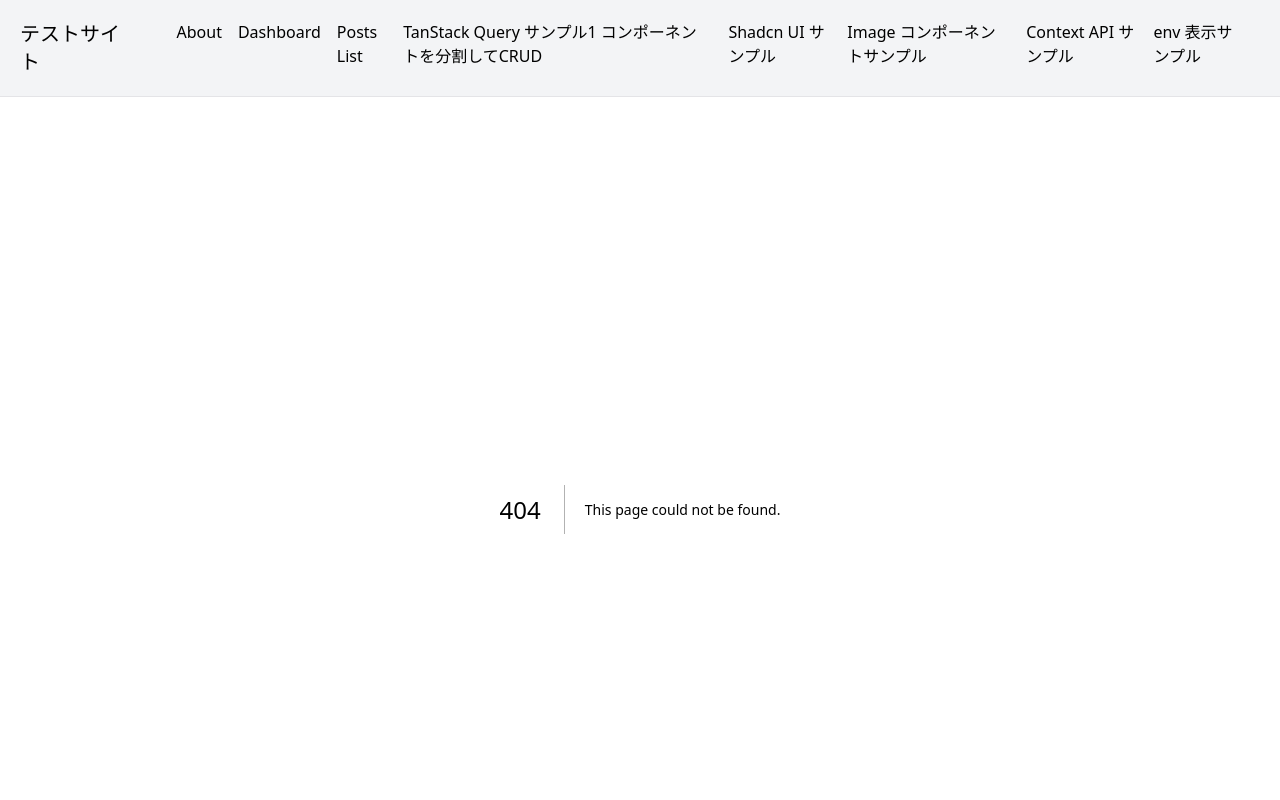
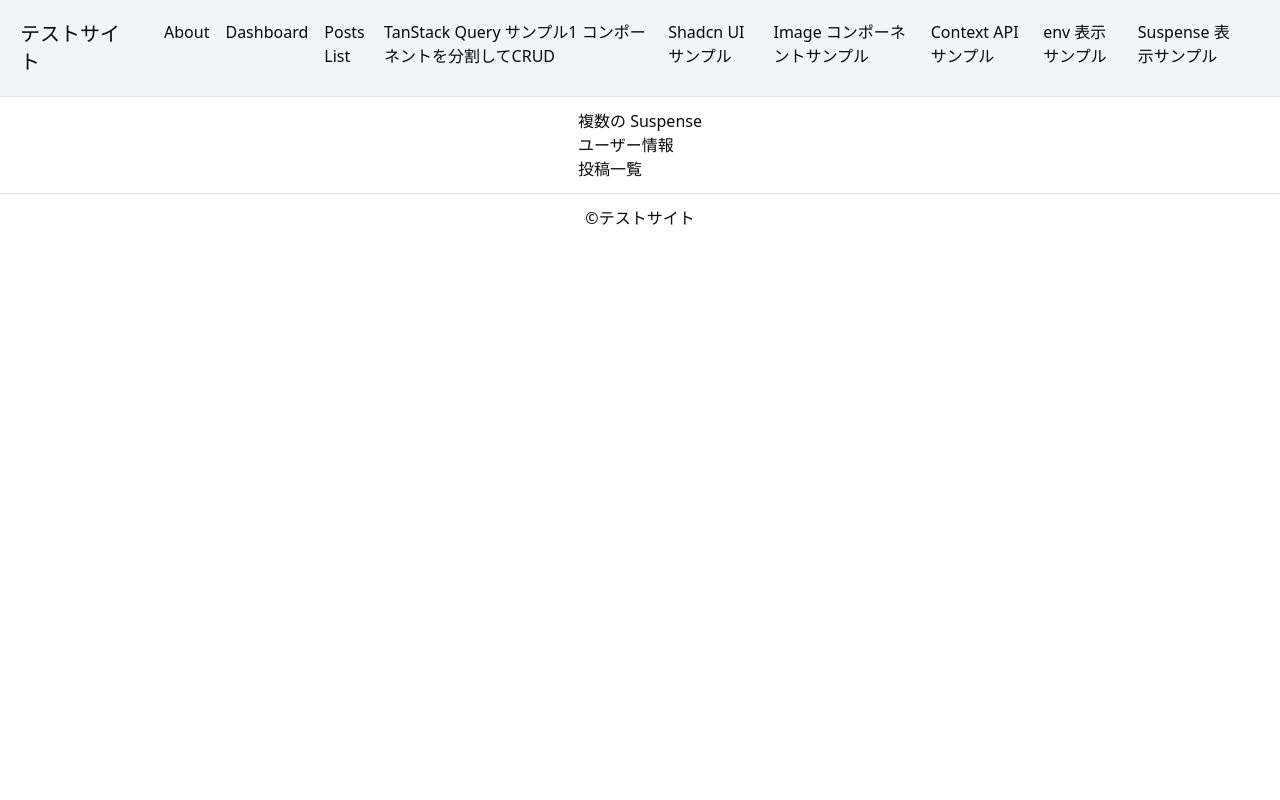
Before and after one commit to graphicocolo/mkvnf-nextjs, a Next.js app: page /samplesuspense in a window 1280 px wide. Before the commit this address had no page. Shown: the top 800 px of the page. Built offline with nearby package versions, Linux system fonts and the light colour scheme.

Commit message:
第12章: パフォーマンス最適化とSEO強化

```diff
--- a/src/app/layout.tsx
+++ b/src/app/layout.tsx
@@ -2,7 +2,7 @@ import Link from 'next/link';
 
 import { Toaster } from '@/components/ui/toaster';
 
-// import TanstackQueryProvider from '@/app/_libs/tanstackProvider';
+import TanstackQueryProvider from '@/app/_libs/tanstackProvider';
 import { ThemeProvider } from '@/app/context/ThemeContext';
 
 import type { Metadata } from 'next';
@@ -10,8 +10,12 @@ import type { Metadata } from 'next';
 import '@/app/globals.css';
 
 export const metadata: Metadata = {
-  title: '',
-  description: '',
+  // title: 'Test Site',
+  title: {
+    template: '%s | Test Site',
+    default: 'Home',
+  },
+  description: 'Home Page Layout',
 };
 
 const RootLayout = ({
@@ -22,7 +26,7 @@ const RootLayout = ({
   return (
     <ThemeProvider>
       <html lang="ja">
-        {/* <TanstackQueryProvider> */}
+        <TanstackQueryProvider>
           <body>
             <header className="border-b bg-gray-100">
               <div className="md:flex md:justify-between md:align-middle">
@@ -55,6 +59,9 @@ const RootLayout = ({
                     <li className="md:mr-4">
                       <Link href="/sampleenv">env 表示サンプル</Link>
                     </li>
+                    <li className="md:mr-4">
+                      <Link href="/samplesuspense"> Suspense 表示サンプル</Link>
+                    </li>
                   </ul>
                 </div>
               </div>
@@ -66,7 +73,7 @@ const RootLayout = ({
               <p className="border-t p-3 text-center">&copy;テストサイト</p>
             </footer>
           </body>
-        {/* </TanstackQueryProvider> */}
+        </TanstackQueryProvider>
       </html>
     </ThemeProvider>
   );
--- a/src/app/page.tsx
+++ b/src/app/page.tsx
@@ -1,4 +1,11 @@
 import { Test } from '@/app/_components/Test';
+
+import type { Metadata } from 'next';
+
+export const metadata: Metadata = {
+  title: 'Home',
+  description: 'Home page',
+};
 
 const HomePage = () => {
   return (
--- /dev/null
+++ b/src/app/samplesuspense/page.tsx
@@ -0,0 +1,91 @@
+// シンプルな例（クライアントコンポーネント）
+// 'use client';
+// import { Suspense, useState, useEffect } from 'react';
+
+// const SlowComponent = () => {
+//   const [data, setData] = useState<string | null>(null);
+
+//   useEffect(() => {
+//     setTimeout(() => setData('データ取得完了！'), 2000);
+//   }, []);
+
+//   return <p>{data || 'Loading...'}</p>;
+// };
+
+// const SamplesuspensePage = () => {
+//   return (
+//     <div>
+//       <h1>Suspense の基本</h1>
+//       <Suspense fallback={<p>Loading...</p>}>
+//         <SlowComponent />
+//       </Suspense>
+//     </div>
+//   );
+// };
+
+// export default SamplesuspensePage;
+
+// 例: サーバーコンポーネントでデータ取得
+// import { Suspense } from 'react';
+
+// const fetchData = async () => {
+//   await new Promise((resolve) => setTimeout(resolve, 2000));
+//   return 'サーバーからのデータ';
+// };
+
+// const DataComponent = async () => {
+//   const data = await fetchData();
+//   return <p>{data}</p>;
+// };
+
+// const SamplesuspensePage = () => {
+//   return (
+//     <div>
+//       <h1>サーバーコンポーネントの Suspense</h1>
+//       <Suspense fallback={<p>Loading server data...</p>}>
+//         <DataComponent />
+//       </Suspense>
+//     </div>
+//   );
+// };
+
+// export default SamplesuspensePage;
+
+// 例: 複数のデータ取得コンポーネント
+import { Suspense } from 'react';
+
+const fetchUser = async () => {
+  await new Promise((resolve) => setTimeout(resolve, 2000));
+  return 'ユーザー情報';
+};
+
+const fetchPosts = async () => {
+  await new Promise((resolve) => setTimeout(resolve, 3000));
+  return '投稿一覧';
+};
+
+const UserComponent = async () => {
+  const user = await fetchUser();
+  return <p>{user}</p>;
+};
+
+const PostsComponent = async () => {
+  const posts = await fetchPosts();
+  return <p>{posts}</p>;
+};
+
+const SamplesuspensePage = () => {
+  return (
+    <div>
+      <h1>複数の Suspense</h1>
+      <Suspense fallback={<p>ユーザー情報を読み込み中...</p>}>
+        <UserComponent />
+      </Suspense>
+      <Suspense fallback={<p>投稿一覧を読み込み中...</p>}>
+        <PostsComponent />
+      </Suspense>
+    </div>
+  );
+};
+
+export default SamplesuspensePage;
```
Lines whose indentation alone changed are shown as unchanged.
